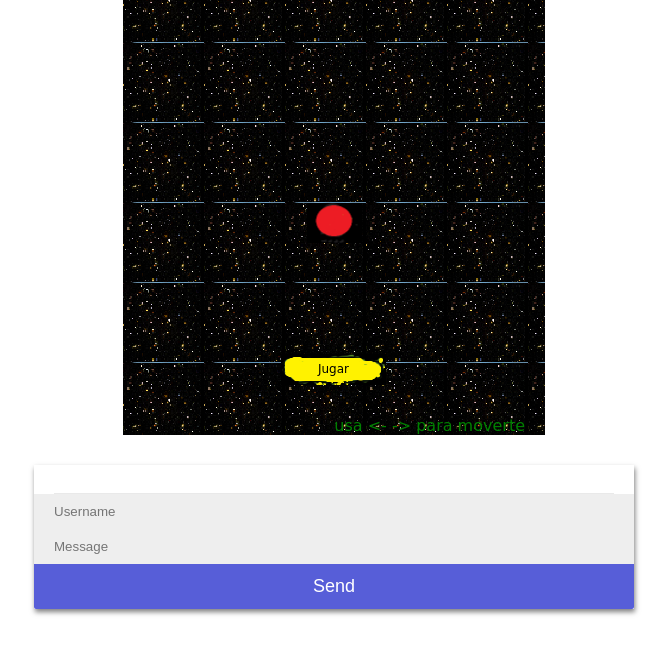
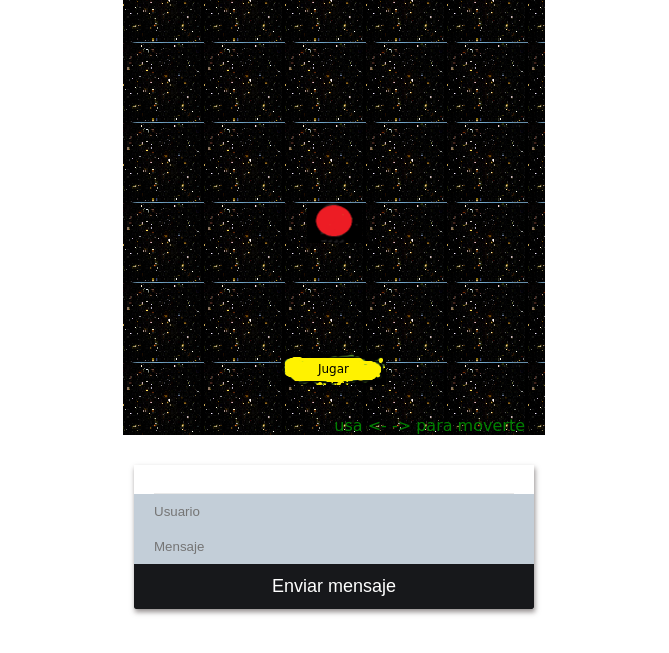
Before and after one commit to PalomoRodriguezHectorLenin/JuegoWebSockets, a website: page public/index.html in a window 1280 px wide. Shown: the part 137-790 px from the top of the page, without its empty margins (306-975 px from the left). Drawn offline with nearby package versions, Linux system fonts and the light colour scheme; no server answers; a web font is replaced by a local one.

Commit message:
CambiosV8

```diff
--- a/public/index.html
+++ b/public/index.html
@@ -53,9 +53,9 @@
 			<div id="output"></div>
 			<div id="actions"></div>
 		</div>
-		<input type="text" id="username" placeholder="Username">
-		<input type="text" id="message" placeholder="Message">
-		<button class="boton1" id="send">Send</button>
+		<input type="text" id="username" placeholder="Usuario">
+		<input type="text" id="message" placeholder="Mensaje">
+		<button class="boton1" id="send">Enviar mensaje</button>
 	</div>
     <script src="/socket.io/socket.io.js" charset="utf-8"></script>
     <script  src="./script.js"></script>
--- a/public/style.css
+++ b/public/style.css
@@ -102,10 +102,10 @@ h3 a {color: #fcf300}
 .info .key.right {background-position: -92px -641px;}
 
 #chat-container{
-	max-width: 600px;
+	max-width: 400px;
 	margin: 30px auto;
-	border: lpx solid #ddd;
-	box-shadow: 1px 3px 5px rgba(0, 0, 0, .5);
+	border: lpx solid rgb(221, 221, 221);
+	box-shadow: 1px 3px 5px rgba(40, 30, 30, 0.5);
 }
 
 #chat-window{
@@ -135,13 +135,13 @@ input{
 	background: #eee;
 	display: block;
 	border: 0;
-	background: #eee;
+	background: rgb(195, 206, 216);
 	display: block;
 	width: 100%;
 }
 
 .boton1{
-	background: #575ed8;
+	background: #17181b;
 	color: #fff;
 	font-size: 18px;
 	border: 0;
```
